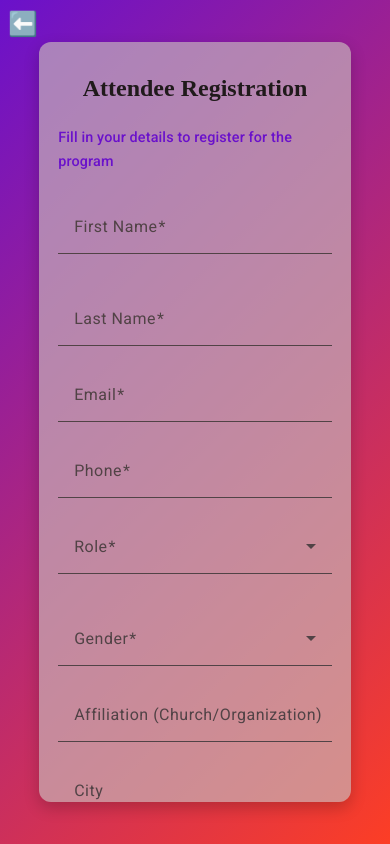
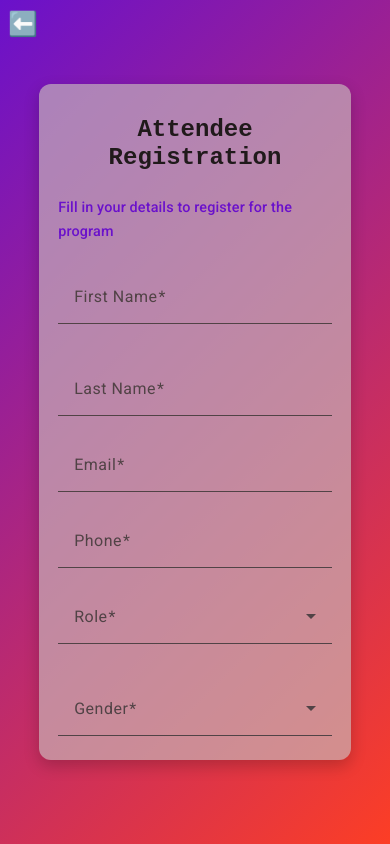
Before and after one commit to saMreact1/gfam, an Angular app: page /register in a window 390 px wide. Built offline with nearby package versions, Linux system fonts and the light colour scheme; what ng2-charts would draw is missing.

Commit message:
Made some changes to the registration mobile view

```diff
--- a/src/app/pages/registration/registration.scss
+++ b/src/app/pages/registration/registration.scss
@@ -87,13 +87,15 @@
 
     @media (max-width: 480px) {
       padding: 2rem 1.2rem;
+      // margin-top: 2rem;
+      max-height: 80vh;
     }
 
   mat-card-title {
     text-align: center;
     font-size: 1.8rem;
     font-weight: 600;
-    font-family: cursive;
+    font-family: monospace;
 
     @media (max-width: 480px) {
       font-size: 1.5rem;
```
